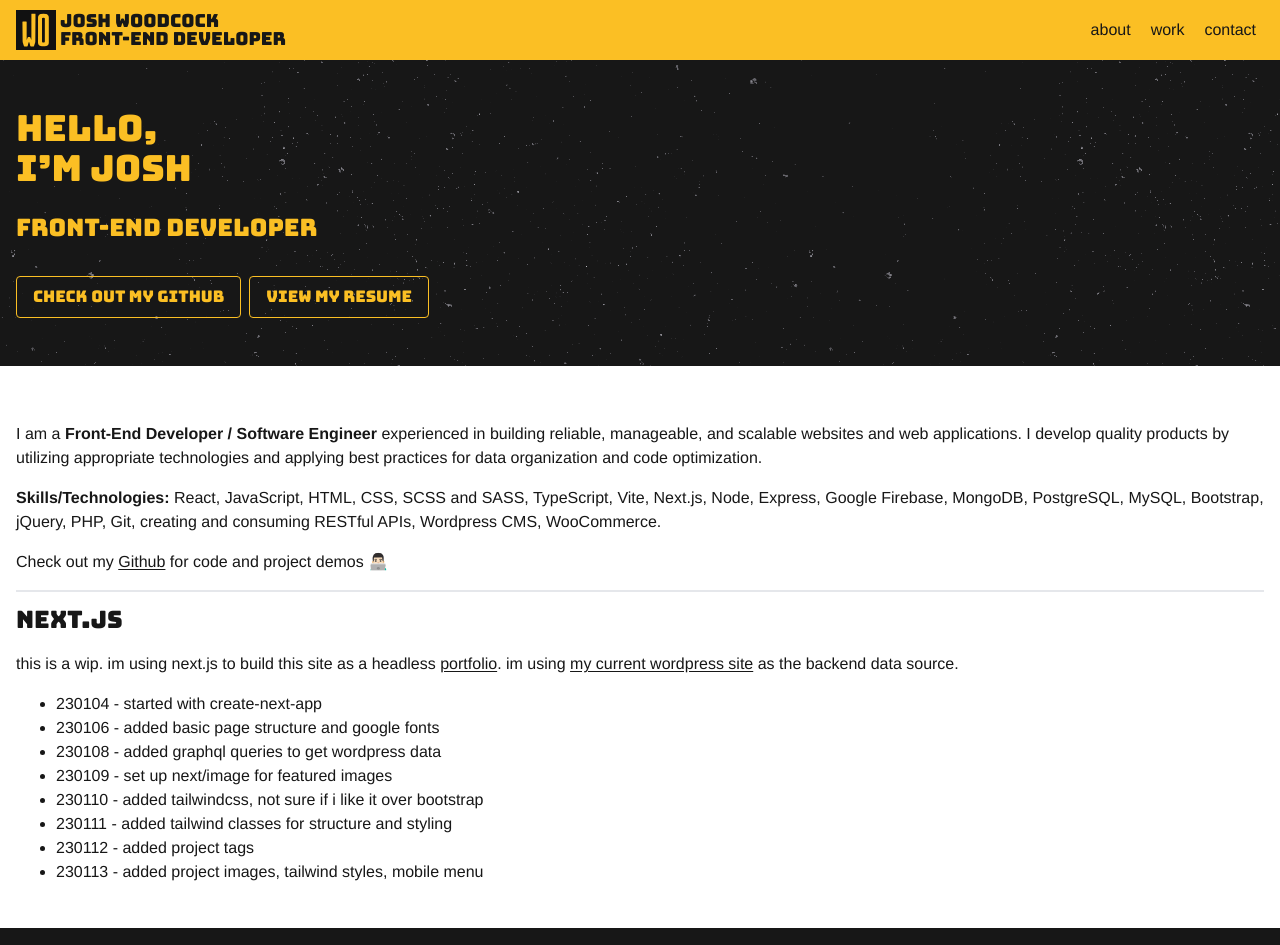
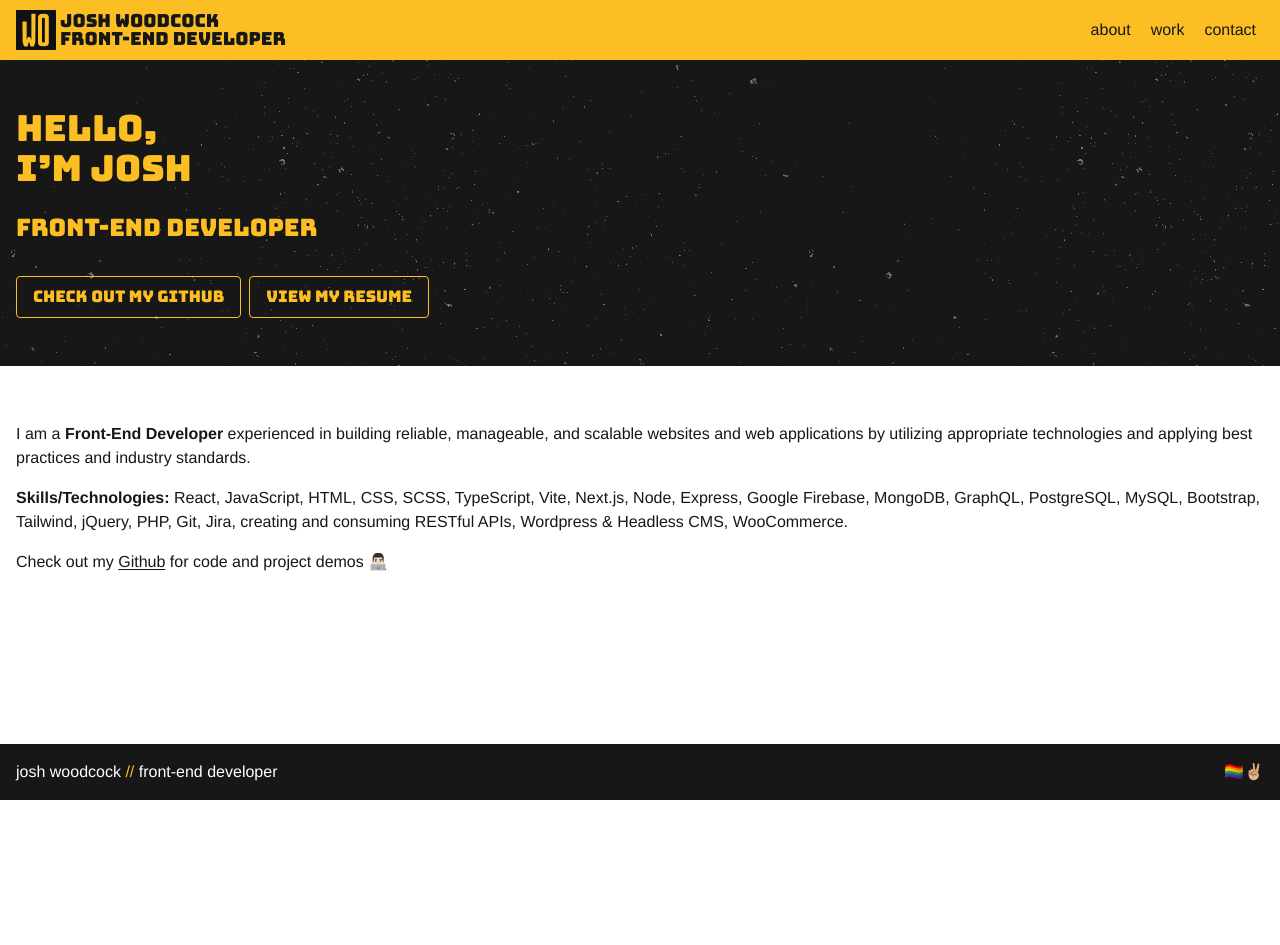
Before and after one commit to j0w0/nextjs-portfolio, a Next.js app: page / in a window 1280 px wide. Shown: the top 945 px of the page. After the commit the page ends 800 px from the top, so only its background shows below. Built offline with nearby package versions, Linux system fonts and the light colour scheme.

Commit message:
update index/home, rmv wip text

```diff
--- a/src/pages/index.js
+++ b/src/pages/index.js
@@ -54,18 +54,18 @@ export default function Home({ page }) {
       <section className="flex flex-col">
         <div className="container py-10">
           <p>
-            I am a <strong>Front-End Developer / Software Engineer</strong>{" "}
-            experienced in building reliable, manageable, and scalable websites
-            and web applications. I develop quality products by utilizing
-            appropriate technologies and applying best practices for data
-            organization and code optimization.
+            I am a <strong>Front-End Developer</strong> experienced in building
+            reliable, manageable, and scalable websites and web applications by
+            utilizing appropriate technologies and applying best practices and
+            industry standards.
           </p>
 
           <p>
             <strong>Skills/Technologies:</strong> React, JavaScript, HTML, CSS,
-            SCSS and SASS, TypeScript, Vite, Next.js, Node, Express, Google
-            Firebase, MongoDB, PostgreSQL, MySQL, Bootstrap, jQuery, PHP, Git,
-            creating and consuming RESTful APIs, Wordpress CMS, WooCommerce.
+            SCSS, TypeScript, Vite, Next.js, Node, Express, Google Firebase,
+            MongoDB, GraphQL, PostgreSQL, MySQL, Bootstrap, Tailwind, jQuery,
+            PHP, Git, Jira, creating and consuming RESTful APIs, Wordpress &
+            Headless CMS, WooCommerce.
           </p>
 
           <p>
@@ -75,32 +75,6 @@ export default function Home({ page }) {
             </a>{" "}
             for code and project demos 👨🏻‍💻
           </p>
-
-          <hr />
-
-          <h2>Next.js</h2>
-
-          <p>
-            this is a wip. im using next.js to build this site as a headless{" "}
-            <Link href="/work">portfolio</Link>. im using{" "}
-            <a href="https://www.j0w0.com/" target="_blank" rel="noreferrer">
-              my current wordpress site
-            </a>{" "}
-            as the backend data source.
-          </p>
-
-          <ul>
-            <li>230104 - started with create-next-app</li>
-            <li>230106 - added basic page structure and google fonts</li>
-            <li>230108 - added graphql queries to get wordpress data</li>
-            <li>230109 - set up next/image for featured images</li>
-            <li>
-              230110 - added tailwindcss, not sure if i like it over bootstrap
-            </li>
-            <li>230111 - added tailwind classes for structure and styling</li>
-            <li>230112 - added project tags</li>
-            <li>230113 - added project images, tailwind styles, mobile menu</li>
-          </ul>
         </div>
       </section>
     </>
```
